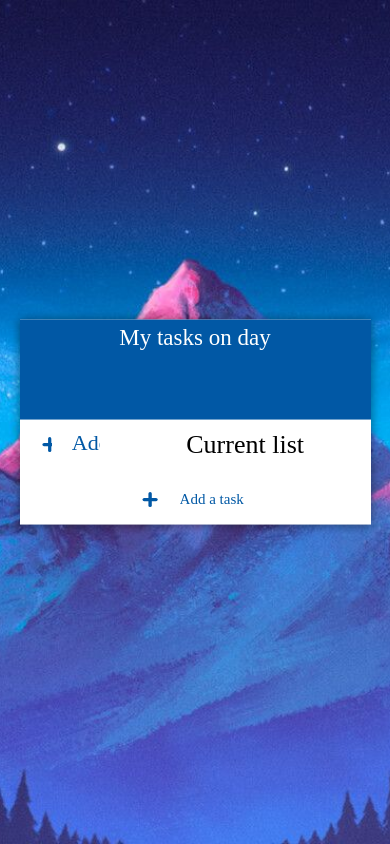
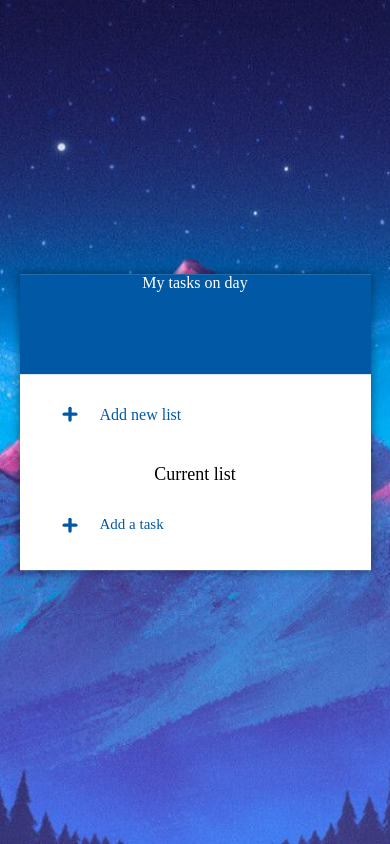
Before and after one commit to DmytroKalenko/MakeTOdo, a website: page index.html in a window 390 px wide. Drawn offline with nearby package versions, Linux system fonts and the light colour scheme.

Commit message:
addAdaptive

```diff
--- a/scss/_vars.scss
+++ b/scss/_vars.scss
@@ -1,2 +1,2 @@
 $MainColor:#0158a5;
-$FontSizeItems: 22px
+$FontSizeItems: 22px;
--- a/scss/style.scss
+++ b/scss/style.scss
@@ -192,6 +192,19 @@
 @media screen and (max-width: 770px) {
     .container {
         .modal_window {
+            .content {
+                display: flex;
+                flex-direction: column;
+                padding: 20px;
+                .container__inner {
+                    width: auto;
+                }
+                .item__list {
+                    .tasks {
+                        padding: 0;
+                    }
+                }
+            }
             .title {
                 font-size: 23px;
             }
@@ -205,12 +218,18 @@
 }
 
 @media screen and (max-width: 470px) {
+    p,
+    input,
+    .container .modal_window .content .container__inner .addlist input,
+    .container .modal_window .content .container__inner .lists li .item p {
+        font-size: 16px;
+    }
+    .container .modal_window .content .item__list .title__item__list {
+        font-size: 18px;
+    }
     .container {
         .modal_window {
             padding-bottom: 1px;
-            p {
-                padding: 5px 0;
-            }
             .title {
                 flex-direction: column;
                 .aboutweather {
```
Also changed, not shown: css/style.min.css.
